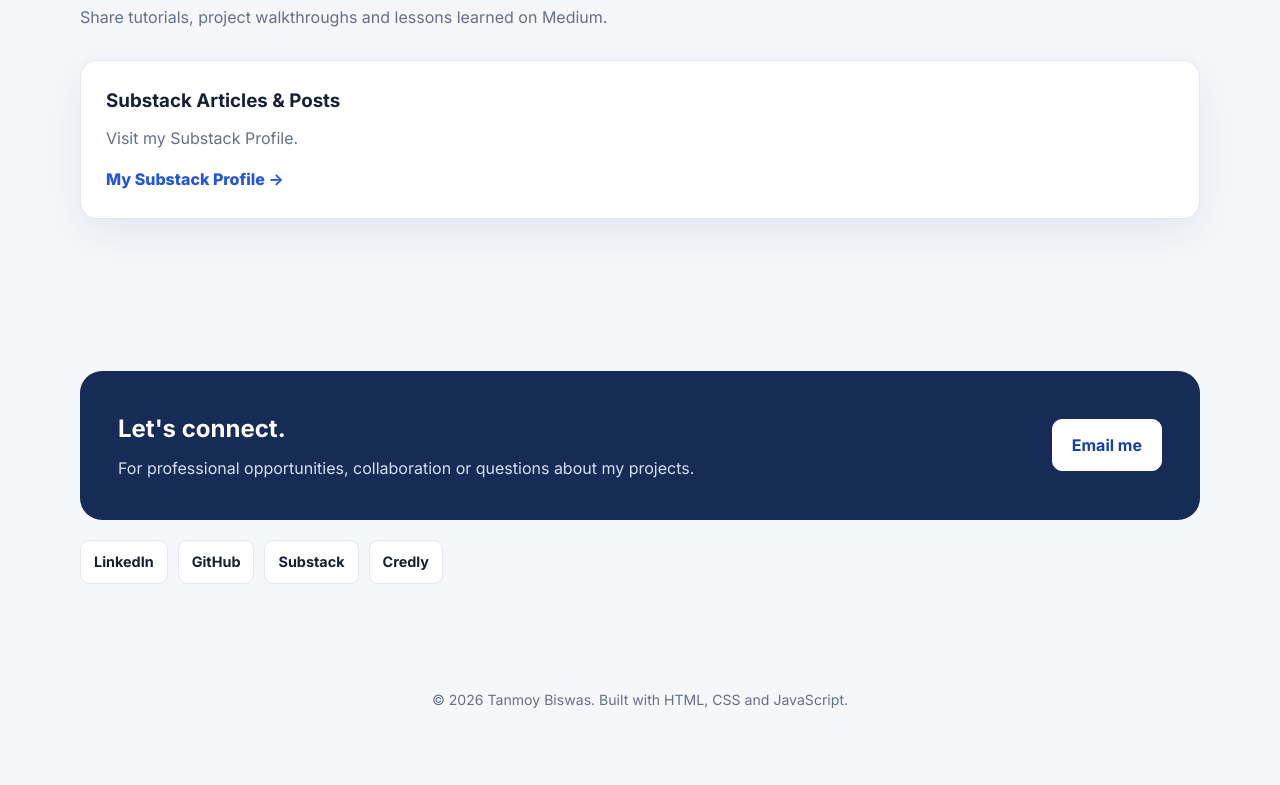
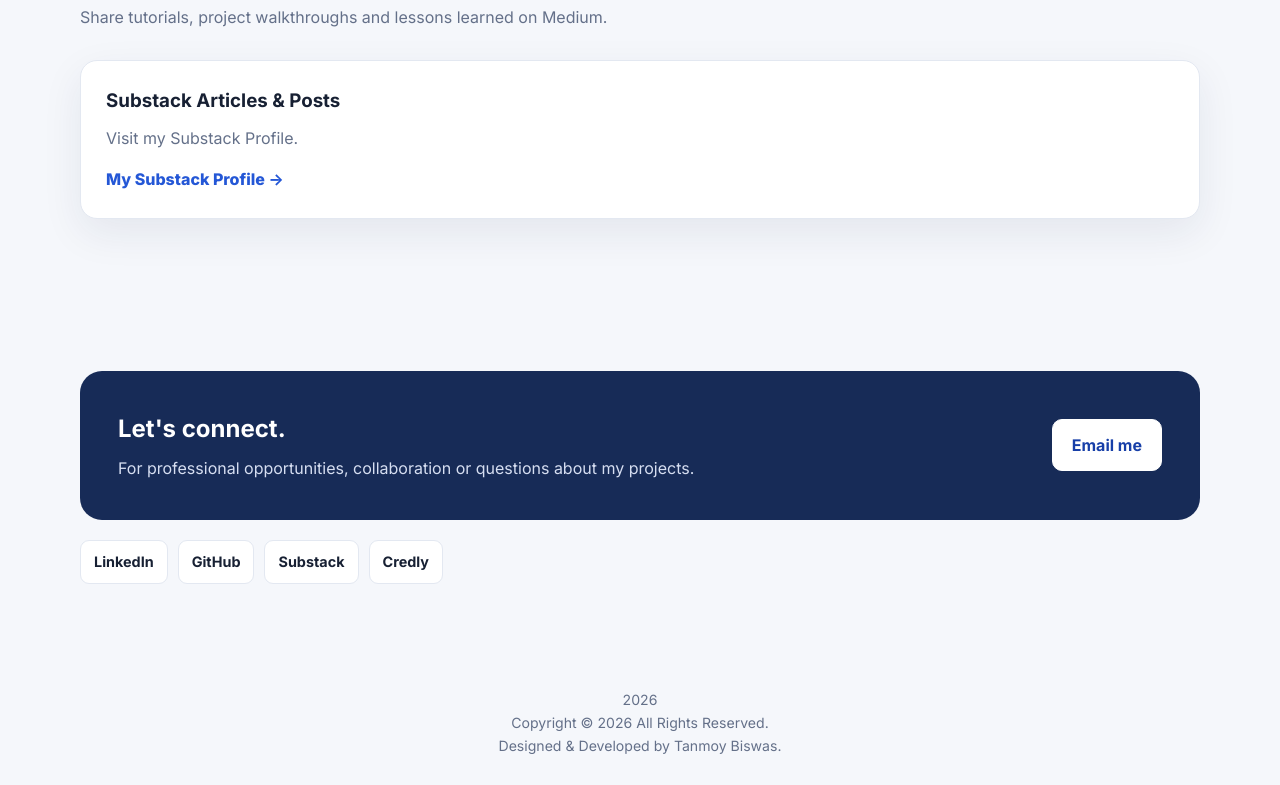
Before and after one commit to tanmaybiswas007/my-portfolio, a plain HTML site: page index.html in a window 1280 px wide. Shown: the part 3788-4573 px from the top of the page. Before the commit the page ends 4527 px from the top, so only its background shows below. Drawn offline with Linux system fonts and the light colour scheme.

Commit message:
Revise footer content and structure
Updated footer to include new copyright text and designer information.

```diff
--- a/index.html
+++ b/index.html
@@ -257,7 +257,14 @@
     </section>
   </main>
 
-  <footer><div class="container">© <span id="year"></span> Tanmoy Biswas. Built with HTML, CSS and JavaScript.</div></footer>
+  <footer>
+    <div class="container"> <span id="year"></span>
+        <p>
+            Copyright © 2026 All Rights Reserved.
+        </p>
+        <p>Designed & Developed by Tanmoy Biswas.</p>
+    </div>
+</footer>
 
   <script src="script.js"></script>
 </body>
```
